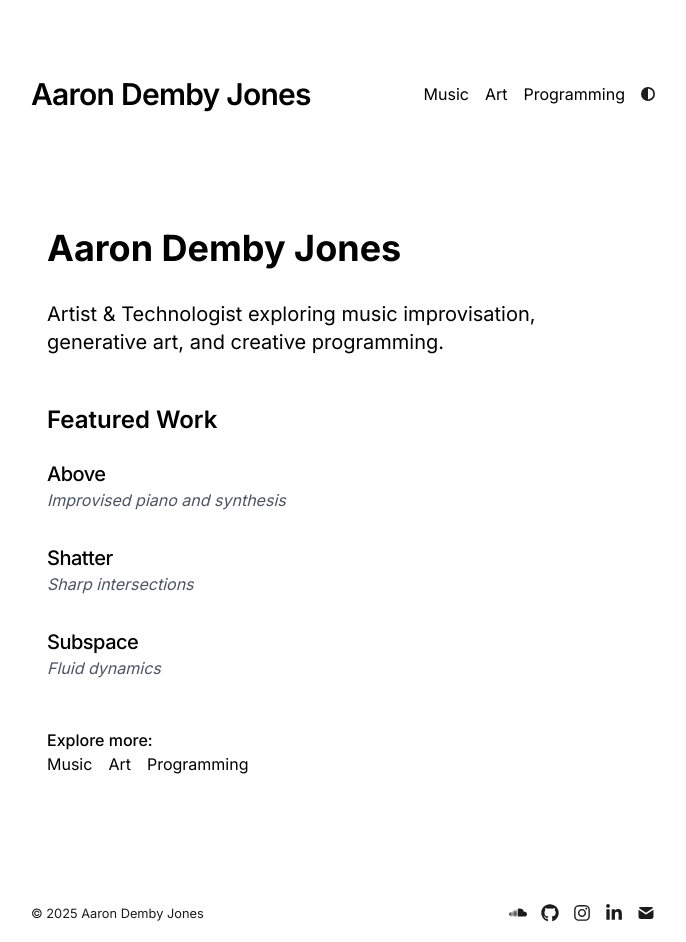
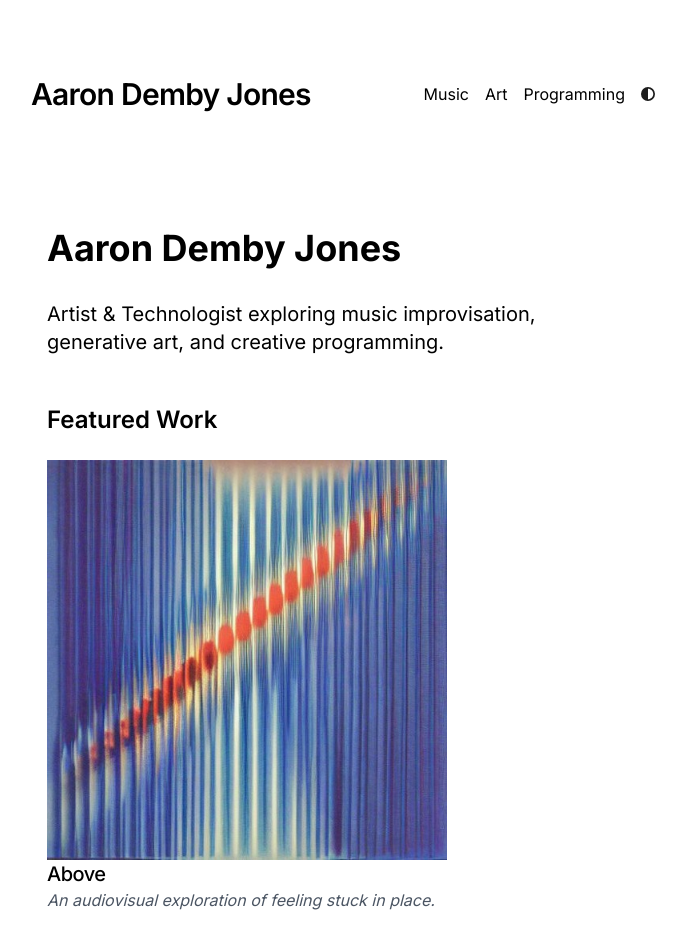
Before and after one commit to 1msirius/Nextfolio, a Next.js app: page / in a window 1280 px wide. Shown: the top 942 px of the page, without its empty margins (297-983 px from the left). Built offline with nearby package versions, Linux system fonts and the light colour scheme.

Commit message:
Update Above project

```diff
--- a/app/page.tsx
+++ b/app/page.tsx
@@ -1,5 +1,6 @@
 // app/page.tsx
 import Link from "next/link";
+import Image from "next/image";
 import { getAllProjects } from "@/lib/mdx";
 import { MDXProject } from "@/types/mdx";
 
@@ -11,13 +12,24 @@ export default async function HomePage() {
     <main className="container mx-auto px-4 py-8">
       <h1 className="text-4xl font-bold mb-8">Aaron Demby Jones</h1>
       <p className="text-xl mb-12">
-        Artist & Technologist exploring music improvisation, generative art, and creative programming.
+        Artist &amp; Technologist exploring music improvisation, generative art, and creative programming.
       </p>
 
       <h2 className="text-2xl font-semibold mb-6">Featured Work</h2>
       <div className="space-y-8">
         {featuredProjects.map((project) => (
           <div key={project.slug}>
+            {project.image && (
+              <Link href={`/projects/${project.slug}`}>
+                <Image
+                  src={project.image}
+                  alt={project.title}
+                  width={400}      // adjust as needed
+                  height={400}     // adjust as needed
+                  className="object-cover cursor-pointer"
+                />
+              </Link>
+            )}
             <Link href={`/projects/${project.slug}`}>
               <h3 className="text-xl font-medium hover:underline cursor-pointer">
                 {project.title}
--- a/app/projects/page.tsx
+++ b/app/projects/page.tsx
@@ -1,34 +1,44 @@
-import Link from "next/link";
-import type { Metadata } from "next";
-import { getAllProjects } from "@/lib/mdx";
+// app/projects/[slug]/page.tsx
+import { notFound } from "next/navigation";
+import { JSX } from "react";
+import { getProjectBySlug, getAllProjects } from "@/lib/mdx";
+import { CustomMDX } from "@/app/components/mdx";
+import Image from "next/image";
 
-export const metadata: Metadata = {
-  title: "Projects",
-  description: "My Portfolio Projects",
-};
+interface Props {
+  params: { slug: string };
+  searchParams?: { [key: string]: string | string[] | undefined };
+}
 
-export default async function Projects() {
-  const projects = await getAllProjects();
+export default async function ProjectPage({ params, searchParams }: Props): Promise<JSX.Element> {
+  const projectData = await getProjectBySlug(params.slug);
+  if (!projectData) return notFound();
+
+  const { mdxSource, frontMatter } = projectData;
 
   return (
-    <section>
-      <h1 className="mb-8 text-2xl font-medium tracking-tight">Projects</h1>
-      <div className="grid grid-cols-1 gap-8">
-        {projects.map((project) => (
-          <div key={project.slug} className="mb-5">
-            <Link href={`/projects/${project.slug}`}>
-              <div className="flex flex-col sm:flex-row justify-between items-start sm:items-center space-y-1 sm:space-y-0 sm:space-x-2">
-                <h2 className="text-black dark:text-white hover:text-blue-500 dark:hover:text-blue-400">
-                  {project.title}
-                </h2>
-                <p className="text-neutral-600 dark:text-neutral-400 text-[15px]">
-                  {project.summary}
-                </p>
-              </div>
-            </Link>
-          </div>
-        ))}
-      </div>
-    </section>
+    <div className="container mx-auto px-4 py-8">
+      {/* Teaser Image */}
+      {frontMatter.image && (
+        <div className="mb-4">
+          <Image
+            src={frontMatter.image}
+            alt={frontMatter.title}
+            width={800}      // Adjust dimensions as needed
+            height={600}
+            className="object-cover"
+          />
+        </div>
+      )}
+      {/* Render the MDX content */}
+      <CustomMDX {...mdxSource} />
+    </div>
   );
 }
+
+export async function generateStaticParams(): Promise<{ slug: string }[]> {
+  const projects = await getAllProjects();
+  return projects.map((project: { slug: string }) => ({
+    slug: project.slug,
+  }));
+}
--- a/content/projects/Above.mdx
+++ b/content/projects/Above.mdx
@@ -1,22 +1,23 @@
 ---
 title: "Above"
 slug: "above"
-publishedAt: "2024-08-11"
-summary: "Improvised piano and synthesis"
 category: "music"
 isFeatured: true
+summary: "An audiovisual exploration of feeling stuck in place."
+image: "/photos/frustration.jpg"
 ---
 
-# Album Name
 
-This album is a collection of improvised piano pieces enhanced with innovative synthesis techniques. The process blends live performance with digital manipulation for a unique soundscape.
+
+Feeling stuck in place yet compelled to keep moving—that's the emotional core of *Above*. In this project, I experiment with a right-hand part that never seems to escape its loop, while shifting harmonies create a subtle tension underneath. Above that, improvised detuned electronics feel just out of reach.
+
+The album video is a swirling deformation of the original album art. It spins and twists continuously, echoing the idea of being trapped in a repetitive cycle.
 
 <YouTube videoId="pMgGtI2sYcY" />
 
-Here’s a brief description of the creative process, the inspiration behind the work, and some technical insights.
-
-<Image src="/photos/frustration.jpg" alt="Album Cover" width={500} height={500} />
-
-<Callout emoji="🎹">
-This project explores the fusion of classical improvisation with modern digital audio techniques.
-</Callout>
+{/*
+You can add more commentary or details here if you like:
+- Discuss your creative process.
+- Explain the choice of sounds.
+- Reflect on the emotional journey during the creation of this piece.
+*/}
--- a/content/projects/Shatter.mdx
+++ b/content/projects/Shatter.mdx
@@ -2,9 +2,10 @@
 title: "Shatter"
 slug: "shatter"
 publishedAt: "2024-08-11"
-summary: "Sharp intersections"
+summary: "Viewing sharp intersections at many different scales."
 category: "art"
 isFeatured: true
+image: "/photos/shatter.png"
 ---
 
 # Album Name
--- a/content/projects/Subspace.mdx
+++ b/content/projects/Subspace.mdx
@@ -1,10 +1,11 @@
 ---
-title: "Subspace"
+title: "Compressing fluid subspaces"
 slug: "subspace"
 publishedAt: "2024-08-11"
-summary: "Fluid dynamics"
+summary: "A data compression method to improve viability of subspace methods in computational fluid dynamics"
 category: "programming"
 isFeatured: true
+image: "/photos/cfs.png"
 ---
 
 # Album Name
--- a/types/mdx.ts
+++ b/types/mdx.ts
@@ -6,6 +6,7 @@ export interface MDXProject {
   category: string;
   tags: string;
   isFeatured: boolean;
+  image?: string;
 }
 
 export type MDXSource = {
```
Also changed, not shown: public/photos/cfs.png (added), public/photos/shatter.png (added).
